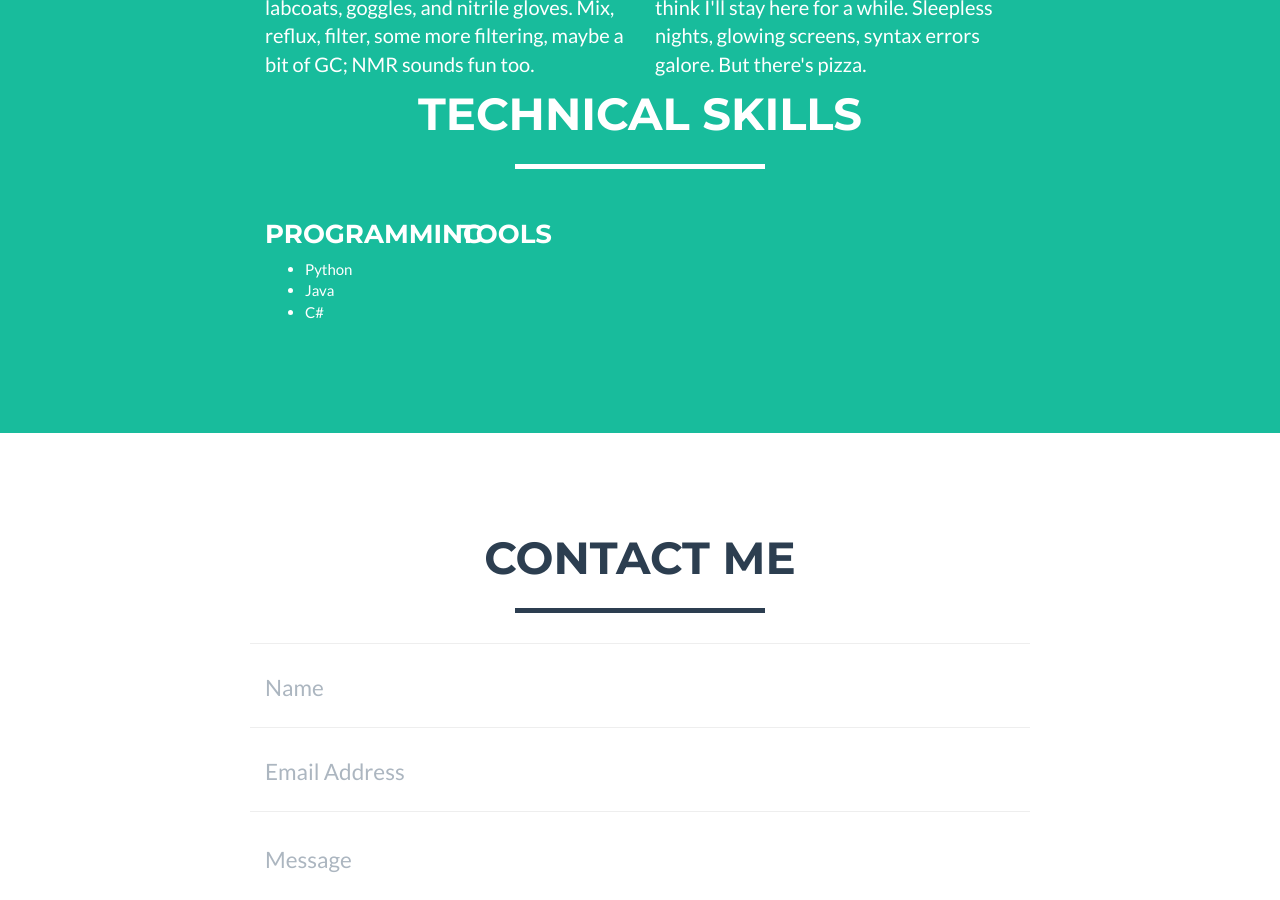
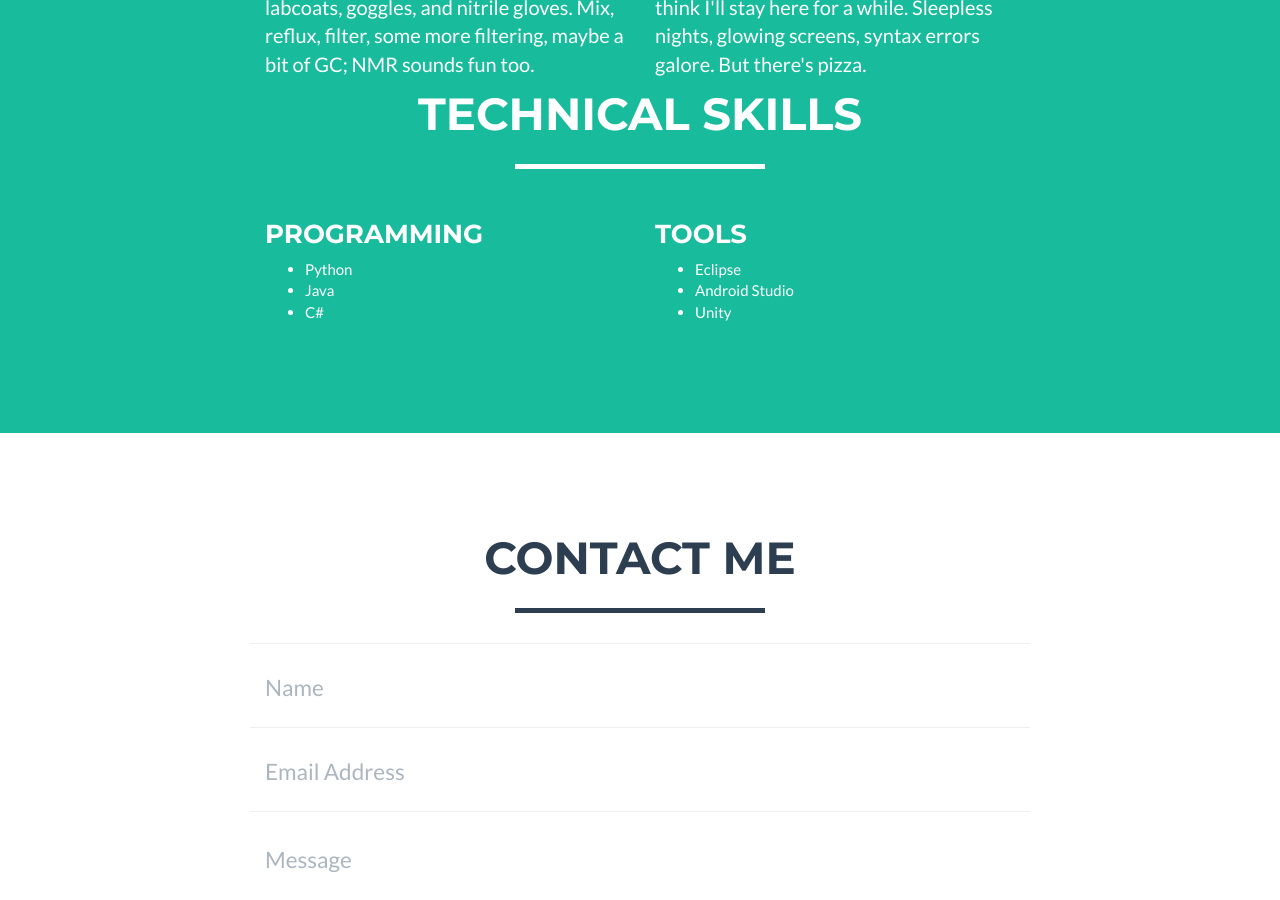
Before and after one commit to milktea02/milktea02.github.io, a Jekyll site: the page built from index.html, in a window 1280 px wide and 900 px high, scrolled down 1193 px. Built offline with Jekyll 4.4.1, drawn with Linux system fonts in a browser that asks for light colours.

Commit message:
hope these lists work

```diff
--- a/_includes/about.html
+++ b/_includes/about.html
@@ -23,7 +23,7 @@
                 </div>
             </div>
             <div class="row">
-                <div class="col-lg-2 col-lg-offset-2">
+                <div class="col-lg-4 col-lg-offset-2">
                     <h3>Programming</h3>
                         <ul>
                             <li>Python</li>
@@ -31,8 +31,13 @@
                             <li>C#</li>
                         </ul>
                 </div>
-                <div class="col-lg-2">
+                <div class="col-lg-4">
                     <h3>Tools</h3>
+                    <ul>
+                        <li>Eclipse</li>
+                        <li>Android Studio</li>
+                        <li>Unity</li>
+                    </ul>
 
                 </div>
             </div>
```
